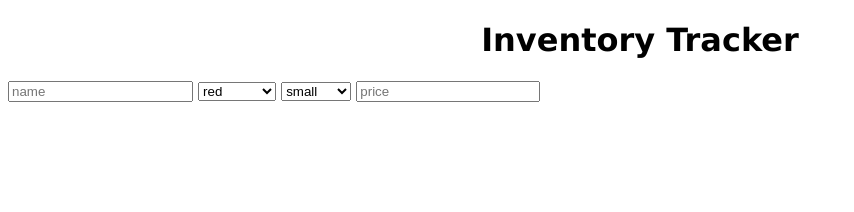
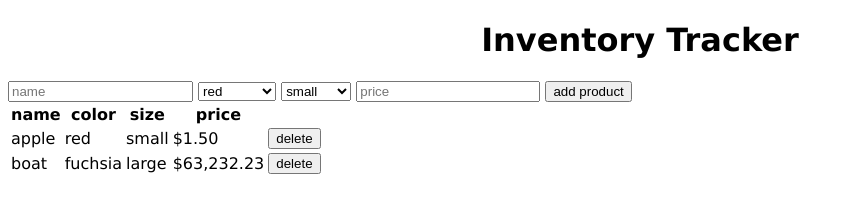
Before and after one commit to jamespetran/wk7friday, a plain HTML site: page index.html in a window 1280 px wide. Shown: the whole page, without its empty margins (0-854 px from the left). Drawn offline with Linux system fonts and the light colour scheme.

Commit message:
table & delete buttons

```diff
--- a/index.html
+++ b/index.html
@@ -45,9 +45,49 @@
             placeholder="price"
         />
         <!-- Submit button -->
-
+        <input
+            type="submit"
+            value="add product"
+        />
 
     </form>
 
+
+    <!-- TABLE TIME -->
+    <table>
+        <thead>
+            <tr>
+                <th>name</th>
+                <th>color</th>
+                <th>size</th>
+                <th>price</th>
+            </tr>
+        </thead>
+        <tbody>
+            <tr>
+                <td>apple</td>
+                <td>red</td>
+                <td>small</td>
+                <td>$1.50</td>
+                <td>
+                    <button class="deleteBtn">
+                        delete
+                    </button>
+                </td>
+            </tr>
+            <tr>
+                <td>boat</td>
+                <td>fuchsia</td>
+                <td>large</td>
+                <td>$63,232.23</td>
+                <td>
+                    <button class="deleteBtn">
+                        delete
+                    </button>
+                </td>
+            </tr>
+        </tbody>
+    </table>
+
 </body>
 </html>
```
